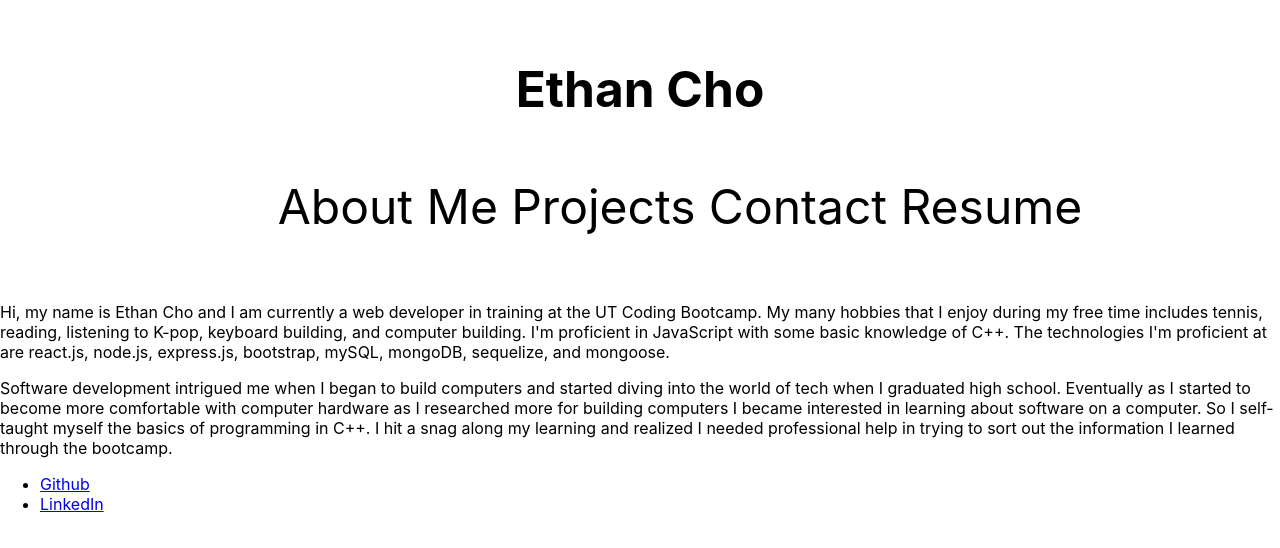
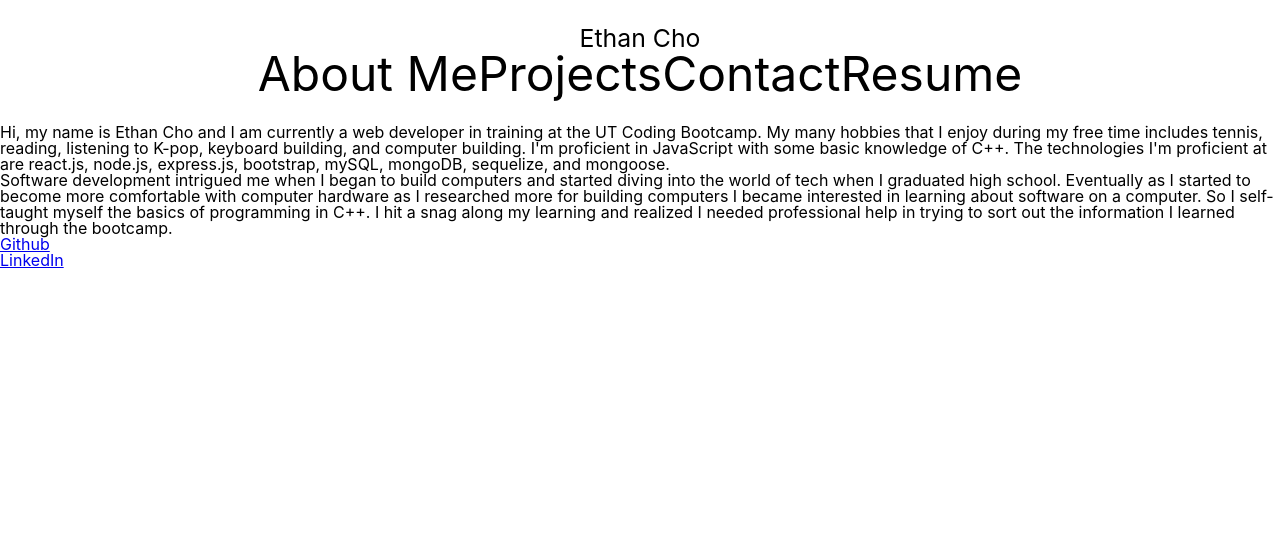
Before and after one commit to echo1826/React-Portfolio, a React (Create React App) app: page / in a window 1280 px wide. Shown: the top 548 px of the page. Built offline with nearby package versions, Linux system fonts and the light colour scheme.

Commit message:
reset.css, changed manifest name

```diff
--- a/public/index.html
+++ b/public/index.html
@@ -13,6 +13,7 @@
       user's mobile device or desktop. See https://developers.google.com/web/fundamentals/web-app-manifest/
     -->
     <link rel="manifest" href="%PUBLIC_URL%/manifest.json" />
+    <link rel="stylesheet" href="./reset.css" />
     <!--
       Notice the use of %PUBLIC_URL% in the tags above.
       It will be replaced with the URL of the `public` folder during the build.
@@ -37,5 +38,6 @@
       To begin the development, run `npm start` or `yarn start`.
       To create a production bundle, use `npm run build` or `yarn build`.
     -->
+    <script src="https://kit.fontawesome.com/0e1a0a5b63.js" crossorigin="anonymous"></script>
   </body>
 </html>
--- /dev/null
+++ b/public/reset.css
@@ -0,0 +1,48 @@
+/* http://meyerweb.com/eric/tools/css/reset/
+   v2.0 | 20110126
+   License: none (public domain)
+*/
+
+html, body, div, span, applet, object, iframe,
+h1, h2, h3, h4, h5, h6, p, blockquote, pre,
+a, abbr, acronym, address, big, cite, code,
+del, dfn, em, img, ins, kbd, q, s, samp,
+small, strike, strong, sub, sup, tt, var,
+b, u, i, center,
+dl, dt, dd, ol, ul, li,
+fieldset, form, label, legend,
+table, caption, tbody, tfoot, thead, tr, th, td,
+article, aside, canvas, details, embed,
+figure, figcaption, footer, header, hgroup,
+menu, nav, output, ruby, section, summary,
+time, mark, audio, video {
+	margin: 0;
+	padding: 0;
+	border: 0;
+	font-size: 100%;
+	font: inherit;
+	vertical-align: baseline;
+}
+/* HTML5 display-role reset for older browsers */
+article, aside, details, figcaption, figure,
+footer, header, hgroup, menu, nav, section {
+	display: block;
+}
+body {
+	line-height: 1;
+}
+ol, ul {
+	list-style: none;
+}
+blockquote, q {
+	quotes: none;
+}
+blockquote:before, blockquote:after,
+q:before, q:after {
+	content: '';
+	content: none;
+}
+table {
+	border-collapse: collapse;
+	border-spacing: 0;
+}
```
Also changed, not shown: public/manifest.json.
